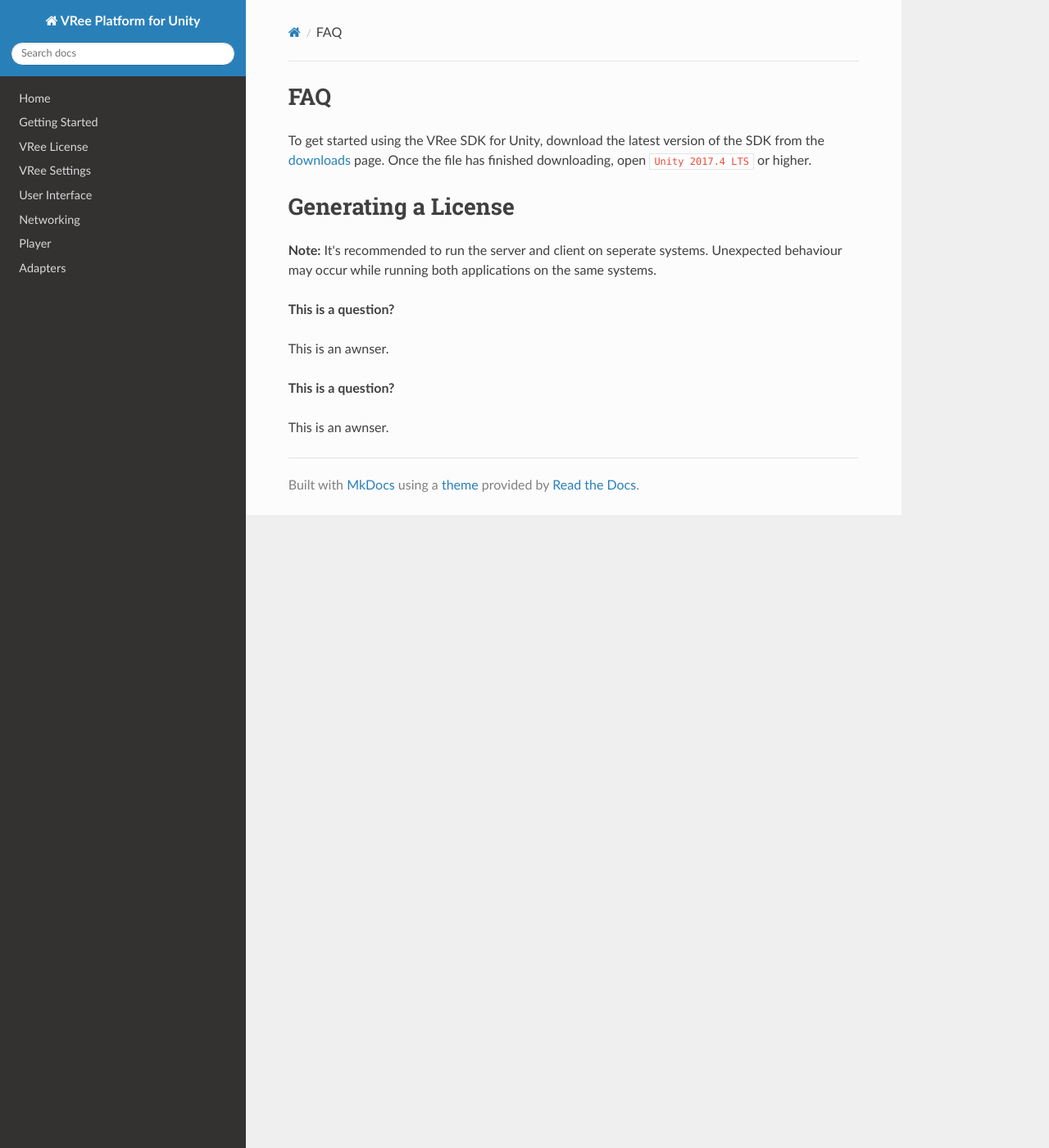
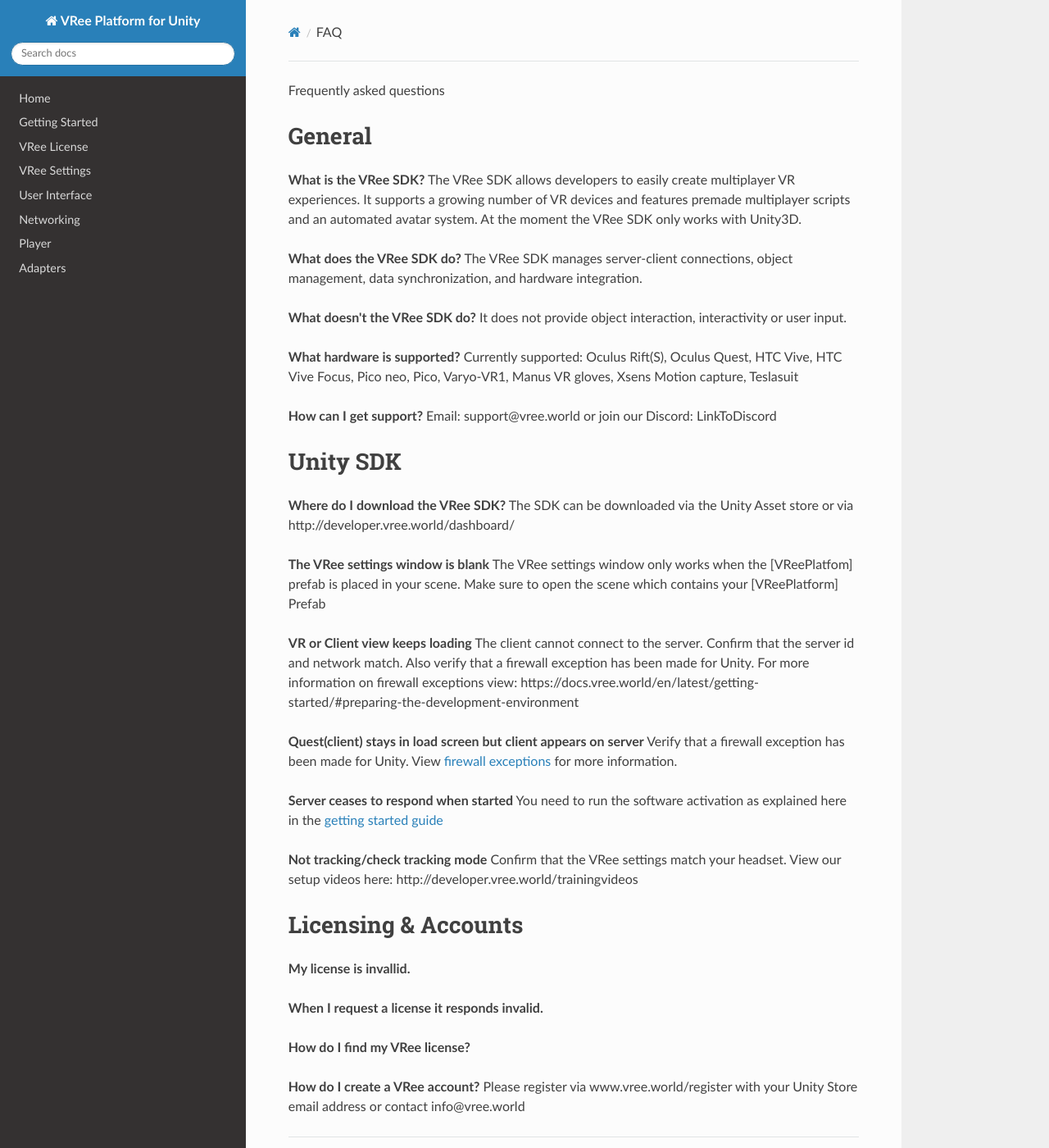
Before and after one commit to vree-sdk/documentation, an MkDocs documentation site: the page built from docs/FAQ.md, in a window 1280 px wide and 1400 px high. Shown: the whole window at 82% size. Built offline with MkDocs 1.6.1, drawn with Linux system fonts in a browser that asks for light colours; nearby versions of some CDN libraries.

Commit message:
* Formating update

```diff
--- a/docs/FAQ.md
+++ b/docs/FAQ.md
@@ -1,15 +1,46 @@
-# FAQ
+Frequently asked questions
 
-To get started using the VRee SDK for Unity, download the latest version of the SDK from the [downloads](http://developer.vree.world/downloads) page. Once the file has finished downloading, open `Unity 2017.4 LTS` or higher.
+# General
+__What is the VRee SDK?__
+The VRee SDK allows developers to easily create multiplayer VR experiences. It supports a growing number of VR devices and features premade multiplayer scripts and an automated avatar system. At the moment the VRee SDK only works with Unity3D.
 
-# Generating a License
+__What does the VRee SDK do?__
+The VRee SDK manages server-client connections, object management, data synchronization, and hardware integration.
 
-__Note:__ It's recommended to run the server and client on seperate systems. Unexpected behaviour may occur while running both applications on the same systems.
+__What doesn't the VRee SDK do?__
+It does not provide object interaction, interactivity or user input.
 
-__This is a question?__
+__What hardware is supported?__
+Currently supported: Oculus Rift(S), Oculus Quest, HTC Vive, HTC Vive Focus, Pico neo, Pico, Varyo-VR1, Manus VR gloves, Xsens Motion capture, Teslasuit
 
-This is an awnser.
+__How can I get support?__
+Email: support@vree.world or join our Discord: LinkToDiscord
 
-__This is a question?__
+# Unity SDK
+__Where do I download the VRee SDK?__
+The SDK can be downloaded via the Unity Asset store or via http://developer.vree.world/dashboard/
 
-This is an awnser.
+__The VRee settings window is blank__
+The VRee settings window only works when the [VReePlatfom] prefab is placed in your scene. Make sure to open the scene which contains your [VReePlatform] Prefab
+
+__VR or Client view keeps loading__
+The client cannot connect to the server. Confirm that the server id and network match. Also verify that a firewall exception has been made for Unity. For more information on firewall exceptions view: https://docs.vree.world/en/latest/getting-started/#preparing-the-development-environment
+
+__Quest(client) stays in load screen but client appears on server__
+Verify that a firewall exception has been made for Unity. View [firewall exceptions](https://docs.vree.world/en/latest/getting-started/#preparing-the-development-environment) for more information.
+
+__Server ceases to respond when started__
+You need to run the software activation as explained here in the [getting started guide](https://docs.vree.world/en/latest/getting-started/#downloading-and-importing-the-sdk)
+
+__Not tracking/check tracking mode__
+Confirm that the VRee settings match your headset. View our setup videos here: http://developer.vree.world/trainingvideos
+
+# Licensing & Accounts
+__My license is invallid.__
+
+__When I request a license it responds invalid.__
+
+__How do I find my VRee license?__
+
+__How do I create a VRee account?__
+Please register via www.vree.world/register with your Unity Store email address or contact info@vree.world
```
